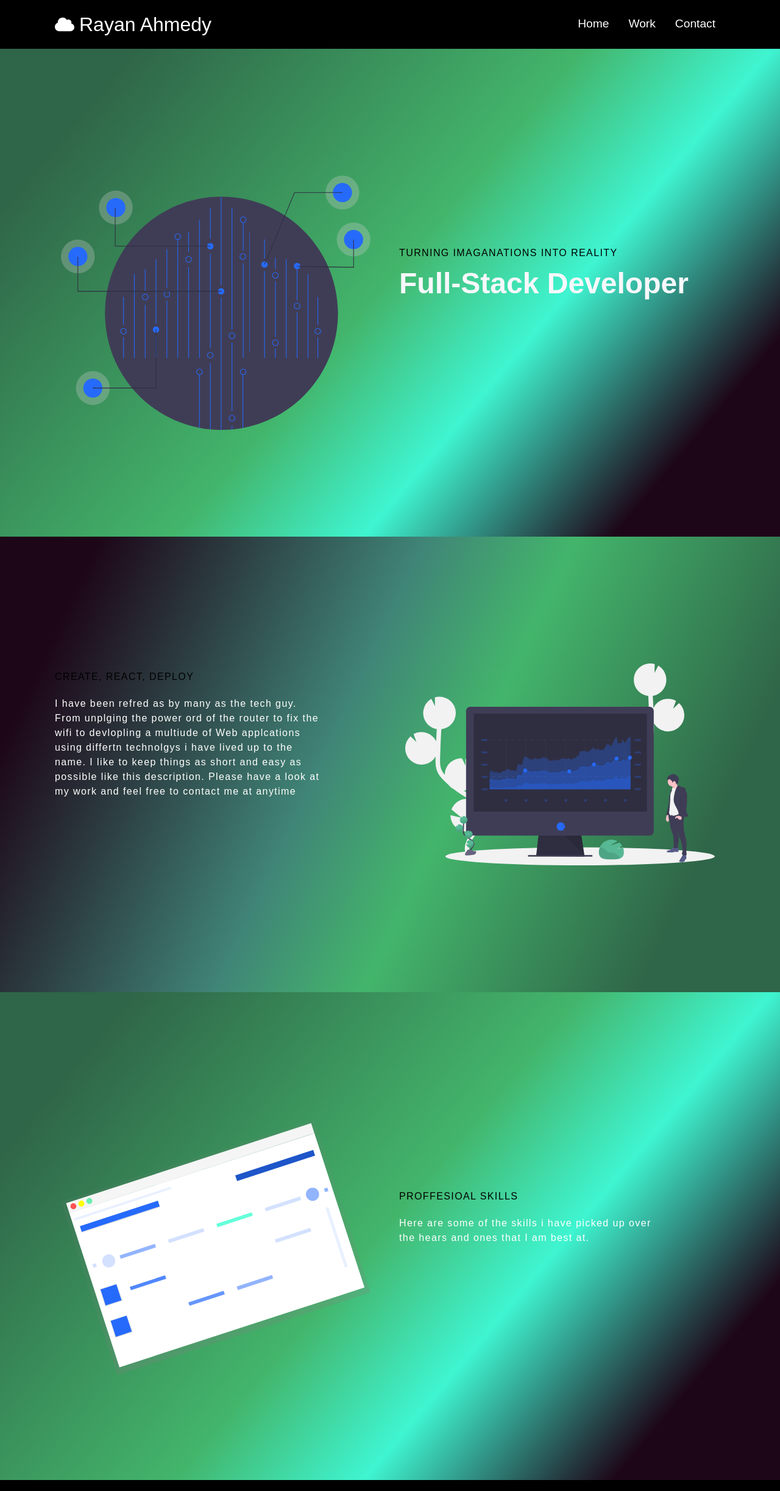
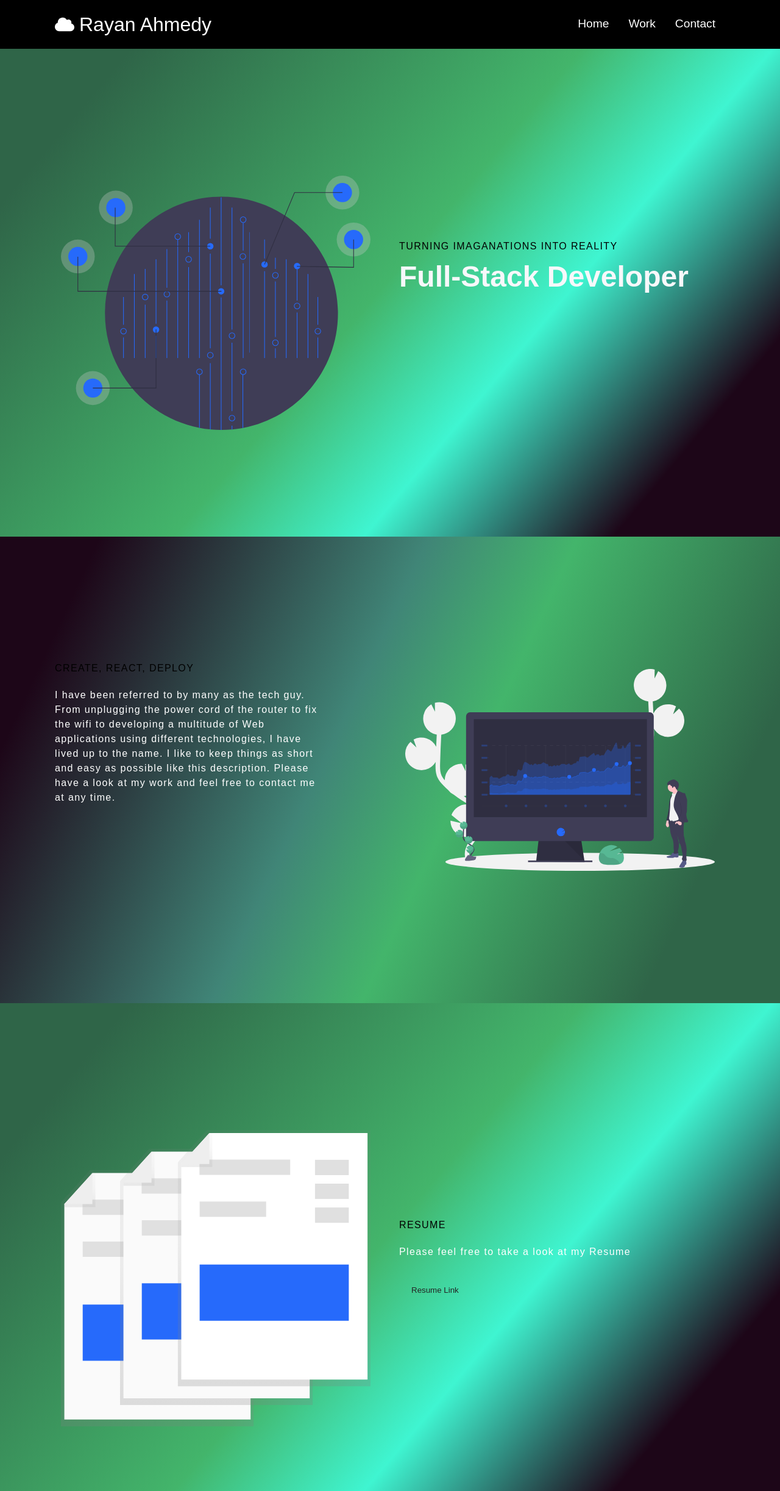
Before and after one commit to rahmedy/React-Portfolio-, a React (Create React App) app: page / in a window 1280 px wide. Shown: the whole page at 61% size. Built offline with nearby package versions, Linux system fonts and the light colour scheme.

Commit message:
added resume link and button to accsess pdf

```diff
--- a/src/components/Main.js
+++ b/src/components/Main.js
@@ -1,6 +1,6 @@
 import React from 'react'
-// import { Button } from './Button';
-// import { Link } from 'react-router-dom';
+import { Button } from './Button';
+import { Link } from 'react-router-dom';
 import './Main.css';
 
 
@@ -22,6 +22,8 @@ function Main({
                                 <h1 className={lightText ? 'heading' : 'heading dark'}>{headLine}</h1>
                                 <p className={lightTextDesc ? 'home__main-subtitle' : 'home__main-subtitle dark'}>{description}</p>
 
+                                 <Button>{buttonLable}</Button>
+
                             </div>
                         </div>
                         <div className="col">
--- a/src/components/Navbar.js
+++ b/src/components/Navbar.js
@@ -2,7 +2,7 @@ import React, { useState, useEffect } from 'react';
 import { Link } from 'react-router-dom';
 import { MdFingerprint } from 'react-icons/md';
 import { FaBars, FaTimes, FaCloud} from 'react-icons/fa';
-import { Button } from './Button';
+import { Button } from './Button.js';
 import './Navbar.css';
 import { IconContext } from 'react-icons/lib'
 
--- a/src/components/pages/ContactPage/Contact.js
+++ b/src/components/pages/ContactPage/Contact.js
@@ -1,7 +1,6 @@
 import React from 'react';
-import { Link } from 'react-router-dom';
 import '../ContactPage/Contact.css';
-import { FaLinkedinIn, FaGithub, FaPhoneSquareAlt, FaRegEnvelope } from 'react-icons/fa';
+
 
 function Contact() {
 	return (
--- a/src/components/pages/HomePage/Data.js
+++ b/src/components/pages/HomePage/Data.js
@@ -5,10 +5,9 @@ export const homeObjOne = {
     topLine: "Turning Imaganations Into Reality",
     headLine: "Full-Stack Developer",
     description: "",
-    buttonLable: "YOLO",
     imgStart: 'start',
     img: "images/svg-3.svg",
-    alt: "Nutz"
+    alt: "Vault"
 }
 export const homeObjThree = {
   lightBg: true,
@@ -17,8 +16,7 @@ export const homeObjThree = {
   topLine: 'Create, React, Deploy ',
   headline: 'Super fast and simple onboarding process',
   description:
-    "I have been refred as by many as the tech guy. From unplging the power ord of the router to fix the wifi to devlopling a multiude of Web applcations using differtn technolgys i have lived up to the name. I like to keep things as short and easy as possible like this description. Please have a look at my work and feel free to contact me at anytime  ",
-  buttonLabel: 'Start Now',
+    "I have been referred to by many as the tech guy. From unplugging the power cord of the router to fix the wifi to developing a multitude of Web applications using different technologies, I have lived up to the name. I like to keep things as short and easy as possible like this description. Please have a look at my work and feel free to contact me at any time. ",
   imgStart: '',
   img: 'images/svg-2.svg',
   alt: 'Vault'
@@ -28,12 +26,12 @@ export const homeObjTwo = {
     lightBg:false,
     lightText: true,
     lightTextDesc: true,
-    topLine: 'Proffesioal Skills ',
+    topLine: 'Resume  ',
     headline: 'Stay protected 24/7 anywhere anytime',
     description:
-      'Here are some of the skills i have picked up over the hears and ones that I am best at.',
-    buttonLabel: 'Learn More',
+      'Please feel free to take a look at my Resume ',
+   buttonLable: 'Resume Link' ,
     imgStart: 'start',
-    img: 'images/svg-6.svg',
+    img: 'images/svg-8.svg',
     alt: 'Vault'
   };
--- a/src/components/pages/WorkPage/Work.js
+++ b/src/components/pages/WorkPage/Work.js
@@ -125,9 +125,9 @@ function Image({ ratio, src }) {
 function Info() {
 	return (
 		<div className="info">
-			Projects {' '}
-			<a target="_blank" href="https://bit.ly/382KSdo">
-				divjoy.com
+			Projects at  {' '}
+			<a target="_blank" href="https://github.com/rahmedy">
+			github.com/rahmedy
 			</a>
 			<div className="notice">(best viewed at larger screen width)</div>
 		</div>
@@ -152,21 +152,21 @@ const cards = [
 	{
 		title: 'ClassM',
 		description:
-			'ClassManager is a MERN application that lets students and teachers upload their data or pull their data all from one source. Students will be allowed to easily keep track of due dates, progress on assignments, grades and can make small notes if they need. Enforce a syllabus structure that will make it easier on students and teachers for accessing a particular syllabus.',
+			'ClassManager is a MERN application that lets students and teachers upload their data or pull their data all from one source. Students will be allowed to easily keep track of due dates, progress on assignments, grades and can make small notes if they need. Enforce a syllabus structure that will make it easier for students and teachers for accessing a particular syllabus.',
 		image: 'https://6jlvz1j5q3.csb.app/undraw_static_assets.svg',
 		imageRatio: 730 / 1030
 	},
 	{
 		title: 'React-Employee-Directory',
 		description:
-			"This react applicatiuon required breaking down the application's UI into components, manage component state, and respond to user events so that the user can I be able to view his/her entire employee directory at once so that I have quick access to their information.",
+			"This React application required breaking down the application's UI into components, manage component state, and respond to user events so that the user can I be able to view his/her entire employee directory at once so that I have quick access to their information.",
 		image: '',
 		imageRatio: 730 / 1000
 	},
 	{
 		title: 'Online-Offline-Budget-Tracker',
 		description:
-			'The user will be able to add expenses and deposits to their budget with or without a connection. When entering transactions offline, they should populate the total when brought back online.GIVEN a user is on Budget App without an internet connection WHEN the user inputs a withdrawal or deposit THEN that will be shown on the page, and added to their transaction history when their connection is back online. ',
+			'The user will be able to add expenses and deposits to their budget with or without a connection. When entering transactions offline, they should populate the total when brought back online.GIVEN a user is on Budget App without an internet connection WHEN the user inputs a withdrawal or deposit THEN that will be shown on the page and added to their transaction history when their connection is back online.',
 		image: 'https://6jlvz1j5q3.csb.app/undraw_static_assets.svg',
 		imageRatio: 730 / 1000
 	}
--- a/src/components/pages/WorkPage/Work.scss
+++ b/src/components/pages/WorkPage/Work.scss
@@ -10,7 +10,7 @@ body {
   font-family: 'avenir next', avenir, -apple-system, BlinkMacSystemFont,
     'helvetica neue', helvetica, ubuntu, roboto, noto, 'segoe ui', arial,
     sans-serif;
-  color: #374047;
+  color: white;
 }
 
 #root {
@@ -102,7 +102,7 @@ body {
   display: flex;
   flex-direction: column;
   padding: 40px;
-  background-color: #fff;
+  background-color:black;
   box-shadow: 0px 10px 30px -5px rgba(0, 0, 0, 0.3);
   transition: box-shadow 0.5s;
   will-change: transform;
```
Also changed, not shown: 1 other file (tests, documents, lock files or other folders).
